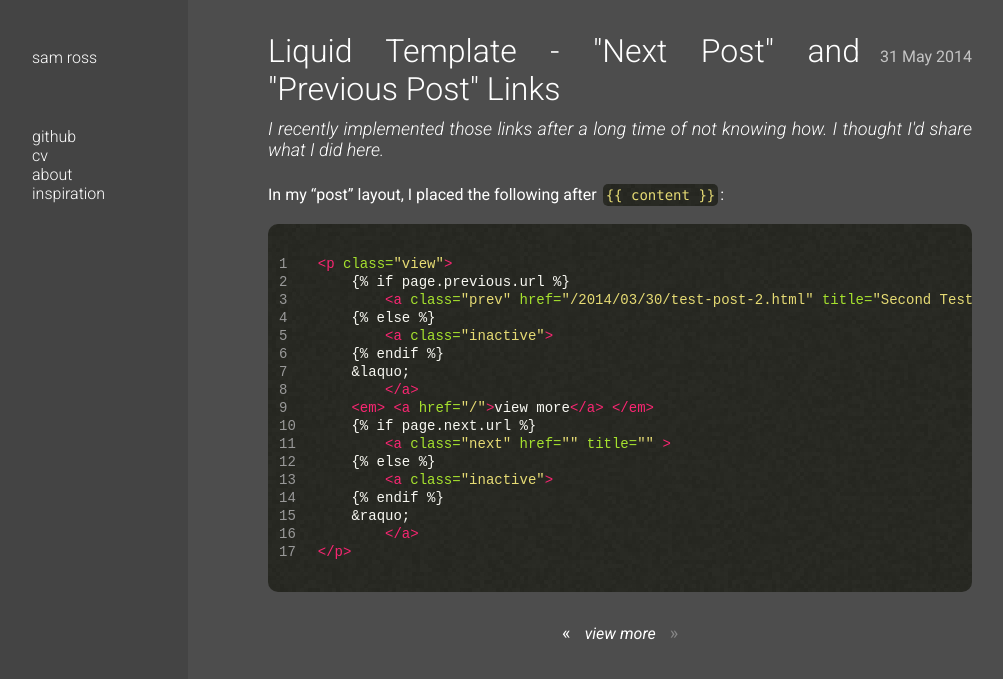
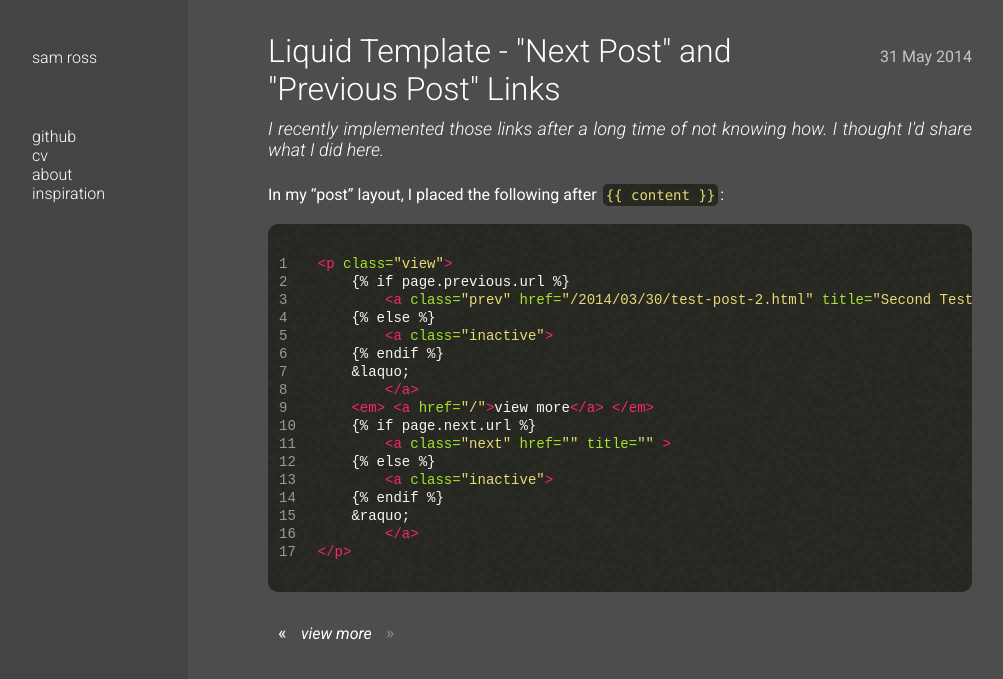
Before and after one commit to samjross/flannelJesus.github.io, a Jekyll site: the page built from _posts/2014-05-31-prev-next-post.md, in a window 1280 px wide. Shown: the top 679 px of the page, without its empty margins (20-1023 px from the left). Built offline with Jekyll 4.4.1, drawn with Linux system fonts in a browser that asks for light colours.

Commit message:
made headings not justify

```diff
--- a/css/styles.css
+++ b/css/styles.css
@@ -114,7 +114,7 @@
 }
 
 @media (min-width: 70em) {
-    .content {
+    .content *:not(h2) {
         text-align: justify
     }
 }
```
